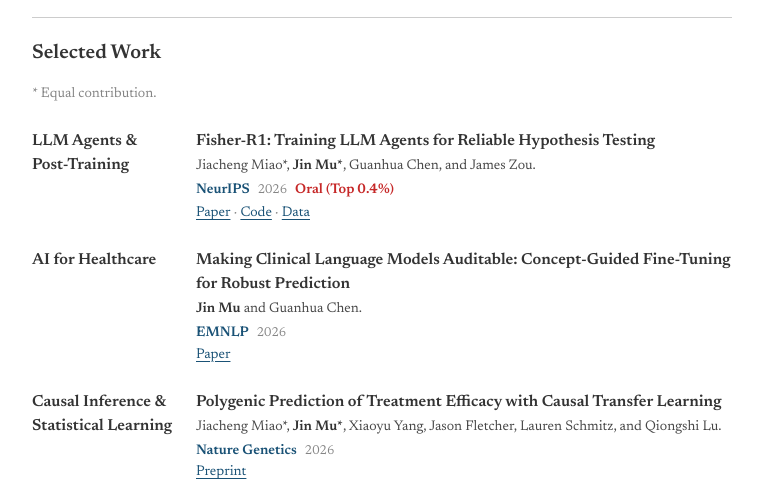
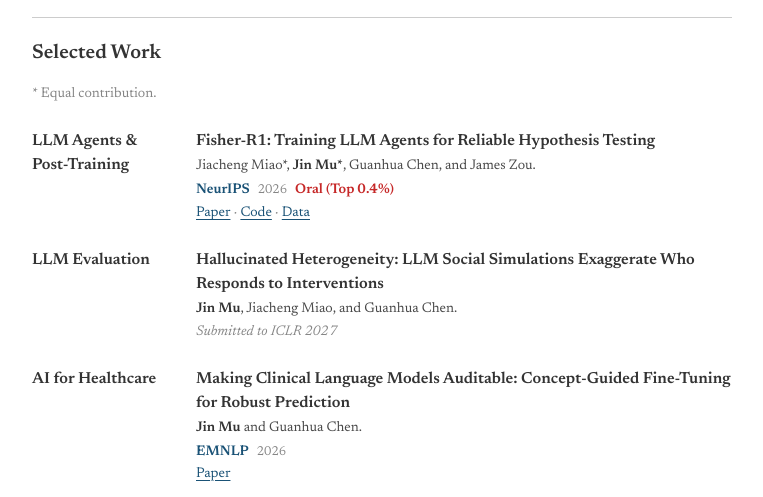
Before and after one commit to jmu27/jmu27.github.io, a plain HTML site: page index.html in a window 1280 px wide. Shown: the part 303-800 px from the top of the page, without its empty margins (258-1021 px from the left). Drawn offline with Linux system fonts and the light colour scheme.

Commit message:
Add LLM evaluation work and M-Learner links

```diff
--- a/index.html
+++ b/index.html
@@ -66,6 +66,17 @@
         </div>
 
         <div class="publication-group">
+          <h3 class="publication-group-title">LLM Evaluation</h3>
+          <ul class="publication-list" role="list">
+            <li>
+              <p class="paper-title">Hallucinated Heterogeneity: LLM Social Simulations Exaggerate Who Responds to Interventions</p>
+              <p class="authors"><strong>Jin Mu</strong>, Jiacheng Miao, and Guanhua Chen.</p>
+              <p class="venue">Submitted to ICLR 2027</p>
+            </li>
+          </ul>
+        </div>
+
+        <div class="publication-group">
           <h3 class="publication-group-title">AI for Healthcare</h3>
           <ul class="publication-list" role="list">
             <li>
@@ -84,7 +95,7 @@
               <p class="paper-title">Polygenic Prediction of Treatment Efficacy with Causal Transfer Learning</p>
               <p class="authors">Jiacheng Miao*, <strong>Jin Mu*</strong>, Xiaoyu Yang, Jason Fletcher, Lauren Schmitz, and Qiongshi&nbsp;Lu.</p>
               <div class="publication-label"><span class="publication-venue">Nature Genetics</span><span class="publication-year">2026</span></div>
-              <p class="venue"><a class="paper-link" href="https://www.medrxiv.org/content/10.1101/2025.10.15.25338051v2" target="_blank" rel="noreferrer">Preprint</a></p>
+              <p class="venue"><a class="paper-link" href="https://www.medrxiv.org/content/10.1101/2025.10.15.25338051v2" target="_blank" rel="noreferrer">Paper</a> · <a class="paper-link" href="https://github.com/qlu-lab/mlearner" target="_blank" rel="noreferrer">Code</a></p>
             </li>
             <li>
               <p class="paper-title">Compositional Variable Selection in Quantile Regression for Microbiome Data with False Discovery Rate Control</p>
```
